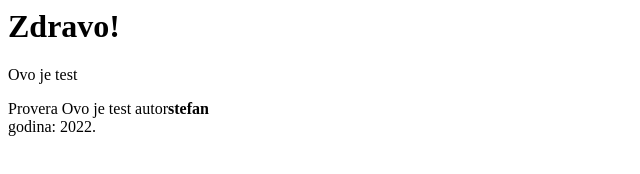
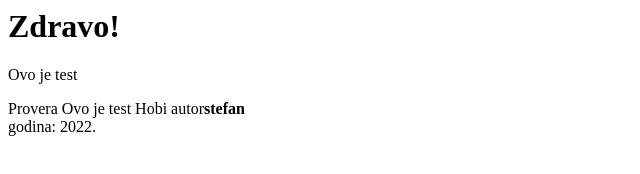
Before and after one commit to fanemiha/test1, a plain HTML site: page index.html in a window 1280 px wide. Shown: the full height of the page, 0-640 px from the left. Drawn offline with Linux system fonts and the light colour scheme.

Commit message:
ubacili paragraf3

```diff
--- a/index.html
+++ b/index.html
@@ -4,6 +4,7 @@
   <p>Ovo je test</p>
   <p1>Provera</p1>
   <p2>Ovo je test</p2>
+  <p3>Hobi</p3>
   <span>autor<b>stefan</b></span>
 <footer>godina: 2022.</footer>
  </body>
```
